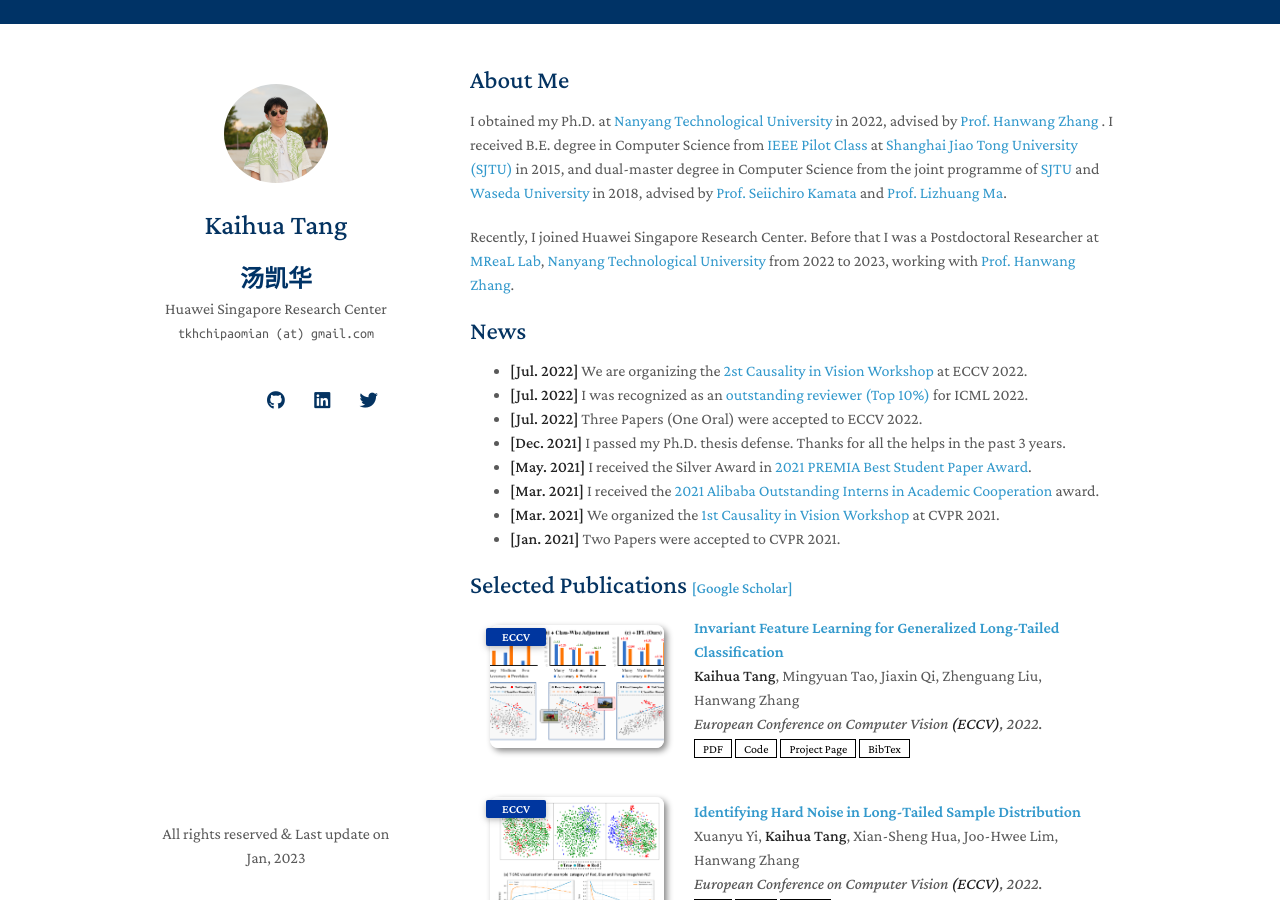
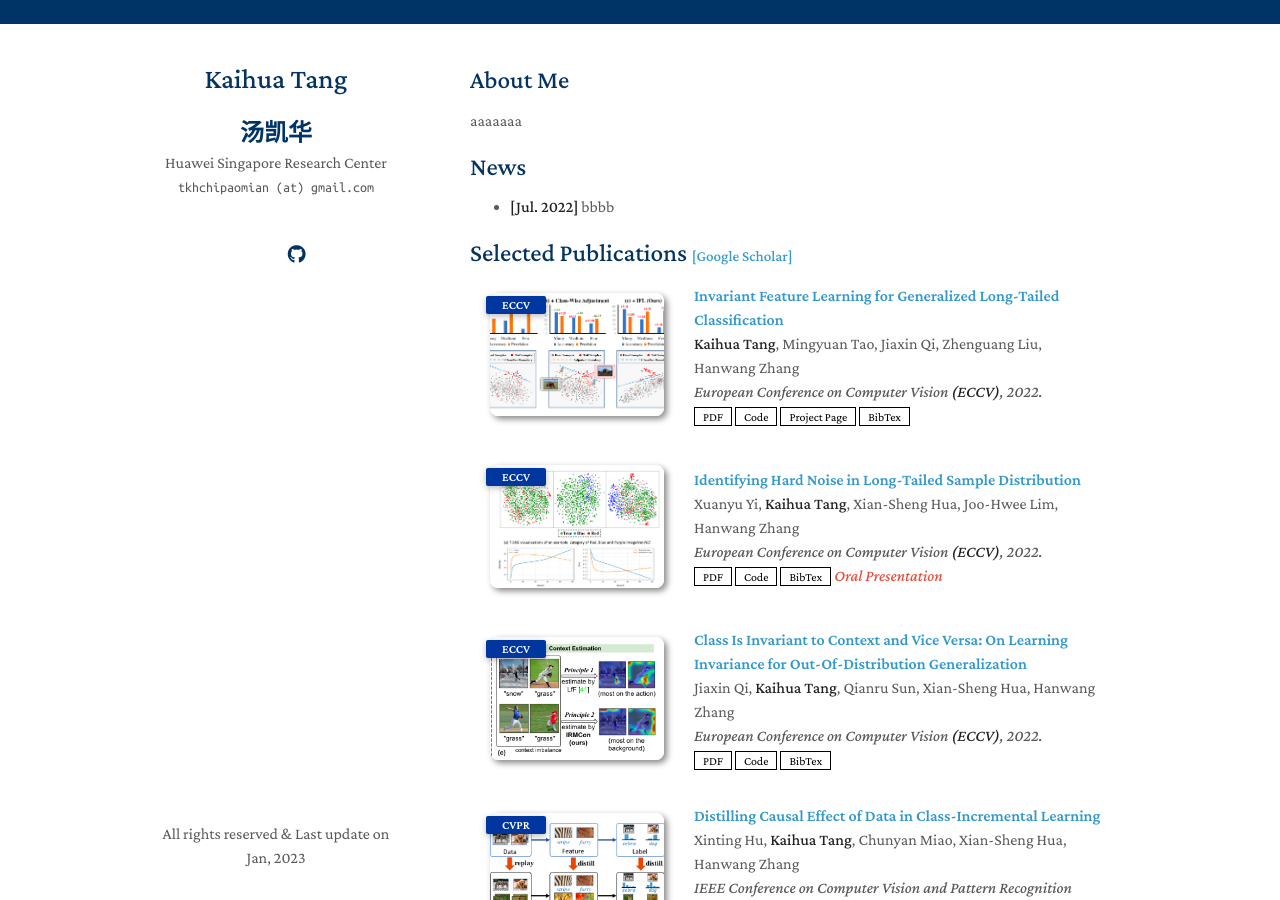
Before and after one commit to flyfaerss/flyfaerss.github.io, a Jekyll site: the page built from index.md, in a window 1280 px wide and 900 px high. Built offline with Jekyll 4.4.1, drawn with Linux system fonts in a browser that asks for light colours; nearby versions of some CDN libraries; a style sheet for code colours, icons or effects is not loaded.

```diff
--- a/_config.yml
+++ b/_config.yml
@@ -14,16 +14,13 @@ canonical: https://kaihuatang.github.io/
 # Links
 # If you don't need one of them, you may delete the corresponding line.
 google_scholar: https://scholar.google.com.sg/citations?user=WuO1sSkAAAAJ&hl=en
-cv_link: assets/files/KaihuaTang_Resume.pdf
-github_link: https://github.com/KaihuaTang
-linkedin: https://www.linkedin.com/in/kaihua-tang-1b2522125/
-twitter: https://twitter.com/northShepherd_
+github_link: https://github.com/flyfaerss
 
 # Images (e.g., your profile picture and your website's favicon)
 # "favicon" and "favicon_dark" are used for the light and dark modes, respectively.
-avatar: ./assets/img/me4.png
-favicon: ./assets/img/icon_ailurus.png
-favicon_dark: ./assets/img/icon_ailurus.png
+# avatar: ./assets/img/me4.png
+# favicon: ./assets/img/icon_ailurus.png
+# favicon_dark: ./assets/img/icon_ailurus.png
 
 # Footnote
 # You may use the option to disable the footnote, "Powered by Jekyll and Minimal Light theme."
@@ -31,7 +28,7 @@ enable_footnote: true
 
 # Google Analytics ID
 # Please remove this if you don't use Google Analytics
-google_analytics: G-G8DYG175QY
+# google_analytics: G-G8DYG175QY
 
 # Use this project as a remote theme for GitHub Pages
 # See the guide here: https://docs.github.com/en/pages/setting-up-a-github-pages-site-with-jekyll/adding-a-theme-to-your-github-pages-site-using-jekyll
--- a/index.md
+++ b/index.md
@@ -4,20 +4,10 @@ layout: homepage
 
 ## About Me
 
-I obtained my Ph.D. at <a href="https://www.ntu.edu.sg/" target="_blank">Nanyang Technological University</a> in 2022, advised by <a href="https://personal.ntu.edu.sg/hanwangzhang/" target="_blank">Prof. Hanwang Zhang</a> . I received B.E. degree in Computer Science from <a href="http://english.seiee.sjtu.edu.cn/english/info/8338.htm" target="_blank">IEEE Pilot Class</a> at <a href="https://en.sjtu.edu.cn/" target="_blank">Shanghai Jiao Tong University (SJTU)</a> in 2015, and dual-master degree in Computer Science from the joint programme of <a href="https://en.sjtu.edu.cn/" target="_blank">SJTU</a> and <a href="https://www.waseda.jp/fsci/gips/en/" target="_blank">Waseda University</a> in 2018, advised by <a href="http://www.waseda.jp/sem-kamlabo011/" target="_blank">Prof. Seiichiro Kamata</a> and <a href="https://dmcv.sjtu.edu.cn/" target="_blank">Prof. Lizhuang Ma</a>.
-
-Recently, I joined Huawei Singapore Research Center. Before that I was a Postdoctoral Researcher at <a href="https://mreallab.github.io/" target="_blank">MReaL Lab</a>, <a href="https://www.ntu.edu.sg/" target="_blank">Nanyang Technological University</a> from 2022 to 2023, working with <a href="https://personal.ntu.edu.sg/hanwangzhang/" target="_blank">Prof. Hanwang Zhang</a>.
-
+aaaaaaa
 
 ## News
-- **[Jul. 2022]** We are organizing the <a href="http://www.causalityinvision.com" target="_blank">2st Causality in Vision Workshop</a> at ECCV 2022.
-- **[Jul. 2022]** I was recognized as an <a href="https://icml.cc/Conferences/2022/Reviewers" target="_blank">outstanding reviewer (Top 10%)</a> for ICML 2022.
-- **[Jul. 2022]** Three Papers (One Oral) were accepted to ECCV 2022.
-- **[Dec. 2021]** I passed my Ph.D. thesis defense. Thanks for all the helps in the past 3 years.
-- **[May. 2021]** I received the Silver Award in <a href="http://www.premiasg.org/for-members/premia-best-student-paper-awards/premia-best-student-paper-awards-2021/" target="_blank">2021 PREMIA Best Student Paper Award</a>.
-- **[Mar. 2021]** I received the <a href="https://azft.alibaba.com/newspage/?id=170" target="_blank">2021 Alibaba Outstanding Interns in Academic Cooperation</a> award.
-- **[Mar. 2021]** We organized the <a href="http://www.causalityinvision.com/civ2021.html" target="_blank">1st Causality in Vision Workshop</a> at CVPR 2021.
-- **[Jan. 2021]** Two Papers were accepted to CVPR 2021.
+- **[Jul. 2022]** bbbb
 
 {% include_relative _includes/publications.md %}
 
```
